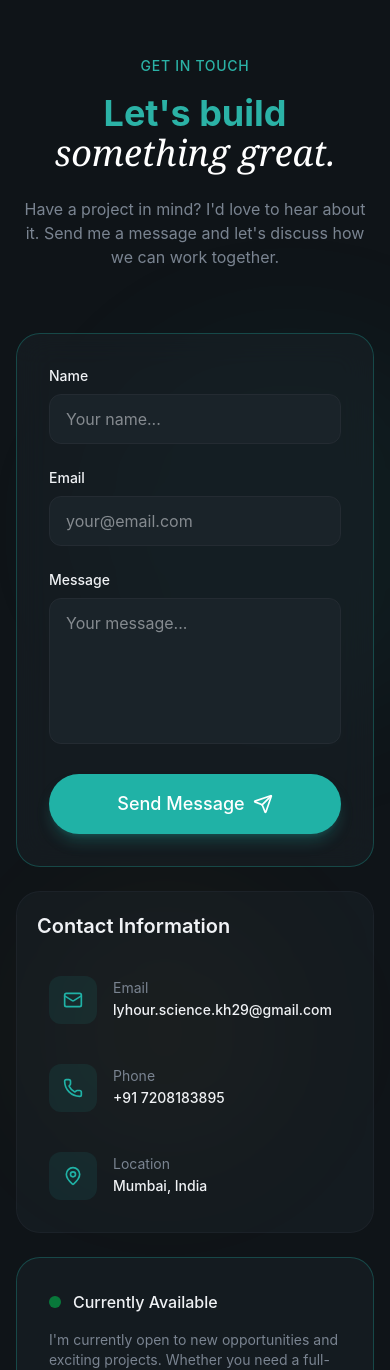
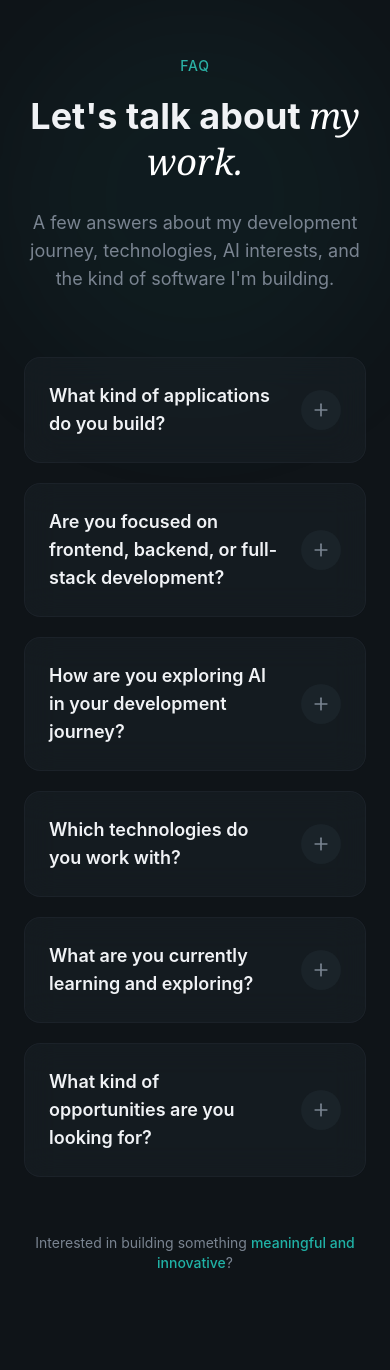
Before and after one commit to Dara79kh/my-portfolio, a React (Vite) app: page / in a window 390 px wide. Shown: the part 10078-11448 px from the top of the page. Built offline with nearby package versions, Linux system fonts and the light colour scheme.

Commit message:
Add one feature FAQ

```diff
--- a/src/App.jsx
+++ b/src/App.jsx
@@ -6,6 +6,7 @@ import { Experience } from "@/sections/Experience";
 import { Testimonials } from "@/sections/Testimonials";
 import { Contact } from "@/sections/Contact";
 import { Footer } from "./layout/Footer";
+import { FAQ } from "./sections/FAQ";
 
 function App() {
   return (
@@ -17,6 +18,7 @@ function App() {
         <Projects />
         <Experience />
         <Testimonials />
+        <FAQ />
         <Contact />
       </main>
       <Footer />
--- a/src/layout/Navbar.jsx
+++ b/src/layout/Navbar.jsx
@@ -7,6 +7,7 @@ const navLinks = [
   { href: "#projects", label: "Projects" },
   { href: "#experience", label: "Experience" },
   { href: "#testimonials", label: "Testimonials" },
+  { href: "#faq", label: "FAQ" },
 ];
 export const Navbar = () => {
   const [isMobileMenuOpen, setIsMobileMenuOpen] = useState(false);
--- /dev/null
+++ b/src/sections/FAQ.jsx
@@ -0,0 +1,167 @@
+import { useState } from "react";
+import { Plus, Minus } from "lucide-react";
+
+const faqs = [
+  {
+    question: "What kind of applications do you build?",
+    answer:
+      "I build modern full-stack web applications that solve real-world problems. My projects combine responsive React interfaces, backend APIs, databases, authentication, and scalable architectures. I'm especially interested in applications that integrate AI to create smarter and more useful user experiences.",
+  },
+  {
+    question:
+      "Are you focused on frontend, backend, or full-stack development?",
+    answer:
+      "My primary focus is Full-Stack Development. I enjoy working across the entire application, from building modern interfaces with React and Tailwind CSS to developing backend services, REST APIs, databases, authentication, and deployment. My goal is to understand how every part of a software system works together.",
+  },
+  {
+    question: "How are you exploring AI in your development journey?",
+    answer:
+      "AI is an important part of my development journey. I'm exploring how Artificial Intelligence can be integrated into full-stack applications through intelligent search, recommendations, automation, conversational interfaces, and data-driven features. My goal is to understand how AI can be used to solve real-world problems rather than simply using AI tools.",
+  },
+  {
+    question: "Which technologies do you work with?",
+    answer:
+      "I work with modern technologies across the full development stack, including React.js, JavaScript, Java, Spring Boot, REST APIs, Microservices, Spring Cloud, PostgreSQL, MongoDB, Docker, Git, GitHub Actions, CI/CD, AWS, RabbitMQ, Tailwind CSS, and Artificial Intelligence. I'm continuously learning and expanding my technology stack.",
+  },
+  {
+    question: "What are you currently learning and exploring?",
+    answer:
+      "As a Computer Science student, I'm continuously improving my knowledge through projects and hands-on development. I'm currently focusing on Full-Stack Development, Spring Boot, Microservices, DevOps, Cloud technologies, AI integration, system design, and problem-solving. I believe modern developers need to keep learning as technology continues to evolve.",
+  },
+  {
+    question: "What kind of opportunities are you looking for?",
+    answer:
+      "I'm looking for opportunities where I can apply my Computer Science knowledge to real-world software development, contribute to meaningful projects, and continue growing as a Full-Stack Developer. I'm particularly interested in internships, entry-level software engineering roles, and opportunities involving Full-Stack Development, AI, Cloud, and modern software technologies.",
+  },
+];
+
+export const FAQ = () => {
+  const [openIndex, setOpenIndex] = useState(null);
+
+  const toggleFAQ = (index) => {
+    setOpenIndex(openIndex === index ? null : index);
+  };
+
+  return (
+    <section id="faq" className="relative py-32 overflow-hidden">
+      {/* Background glow */}
+      <div className="absolute top-20 left-1/2 -translate-x-1/2 w-96 h-96 bg-primary/5 rounded-full blur-3xl pointer-events-none" />
+
+      <div className="container mx-auto px-6 relative z-10">
+        {/* Section Header */}
+        <div className="max-w-3xl mx-auto text-center mb-16">
+          <span className="text-secondary-foreground text-sm font-medium tracking-wider uppercase animate-fade-in">
+            FAQ
+          </span>
+
+          <h2 className="mt-4 text-4xl md:text-5xl font-bold leading-tight animate-fade-in animation-delay-100">
+            Let's talk about{" "}
+            <span className="font-serif italic font-normal text-white">
+              my work.
+            </span>
+          </h2>
+
+          <p className="mt-6 text-muted-foreground text-lg max-w-2xl mx-auto animate-fade-in animation-delay-200">
+            A few answers about my development journey, technologies, AI
+            interests, and the kind of software I'm building.
+          </p>
+        </div>
+
+        {/* FAQ List */}
+        <div className="max-w-4xl mx-auto space-y-5">
+          {faqs.map((faq, index) => {
+            const isOpen = openIndex === index;
+
+            return (
+              <div
+                key={index}
+                className={`glass rounded-2xl overflow-hidden transition-all duration-500 ${
+                  isOpen ? "glow-border" : "hover:border-primary/30"
+                }`}
+                style={{
+                  animationDelay: `${(index + 1) * 100}ms`,
+                }}
+              >
+                {/* Question */}
+                <button
+                  type="button"
+                  onClick={() => toggleFAQ(index)}
+                  className="w-full flex items-center justify-between gap-6 p-6 md:p-8 text-left group"
+                  aria-expanded={isOpen}
+                >
+                  <div className="flex items-center gap-5">
+                    {/* Number */}
+                    <span
+                      className={`hidden sm:flex w-10 h-10 rounded-xl items-center justify-center text-sm font-semibold shrink-0 transition-all duration-300 ${
+                        isOpen
+                          ? "bg-primary/15 text-primary"
+                          : "bg-surface text-muted-foreground group-hover:text-primary"
+                      }`}
+                    >
+                      {String(index + 1).padStart(2, "0")}
+                    </span>
+
+                    <span
+                      className={`text-lg md:text-xl font-semibold transition-colors duration-300 ${
+                        isOpen
+                          ? "text-primary"
+                          : "text-foreground group-hover:text-primary"
+                      }`}
+                    >
+                      {faq.question}
+                    </span>
+                  </div>
+
+                  {/* Plus / Minus */}
+                  <span
+                    className={`w-10 h-10 rounded-full flex items-center justify-center shrink-0 transition-all duration-300 ${
+                      isOpen
+                        ? "bg-primary text-primary-foreground rotate-0"
+                        : "bg-surface text-muted-foreground group-hover:text-primary"
+                    }`}
+                  >
+                    {isOpen ? (
+                      <Minus className="w-5 h-5" />
+                    ) : (
+                      <Plus className="w-5 h-5" />
+                    )}
+                  </span>
+                </button>
+
+                {/* Answer */}
+                <div
+                  className={`grid transition-all duration-500 ease-in-out ${
+                    isOpen
+                      ? "grid-rows-[1fr] opacity-100"
+                      : "grid-rows-[0fr] opacity-0"
+                  }`}
+                >
+                  <div className="overflow-hidden">
+                    <div className="px-6 md:px-8 pb-7 md:pb-8 sm:pl-[5.25rem] pr-16">
+                      <div className="h-px bg-border mb-6" />
+
+                      <p className="text-muted-foreground leading-7 text-base md:text-lg">
+                        {faq.answer}
+                      </p>
+                    </div>
+                  </div>
+                </div>
+              </div>
+            );
+          })}
+        </div>
+
+        {/* Bottom message */}
+        <div className="text-center mt-14 animate-fade-in animation-delay-800">
+          <p className="text-sm text-muted-foreground">
+            Interested in building something{" "}
+            <span className="text-primary font-medium">
+              meaningful and innovative
+            </span>
+            ?
+          </p>
+        </div>
+      </div>
+    </section>
+  );
+};
```
